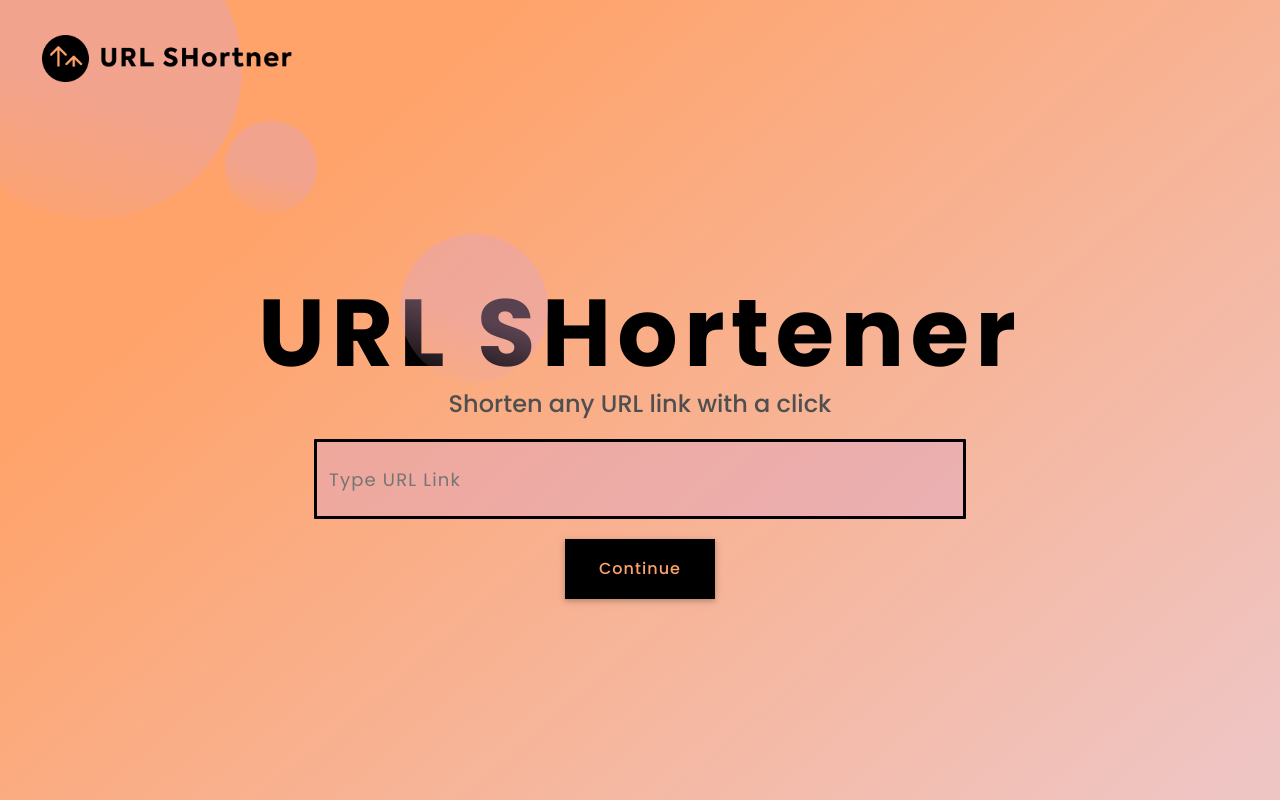
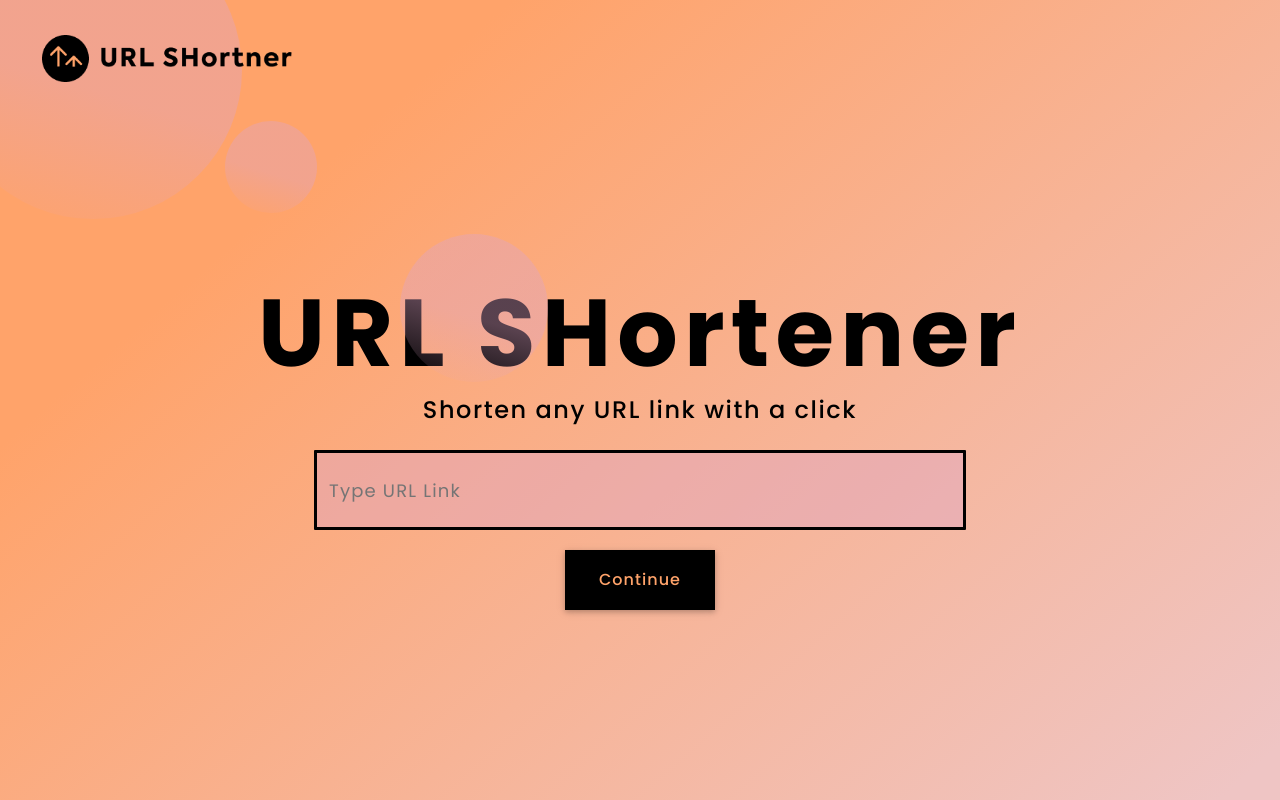
Before and after one commit to aybruhm/url-shortener-frontend, a Vue app: page / in a window 1280 px wide. Shown: the top 800 px of the page. Built offline with nearby package versions, Linux system fonts and the light colour scheme.

Commit message:
Update App.vue

```diff
--- a/src/App.vue
+++ b/src/App.vue
@@ -14,4 +14,21 @@ html,
 body {
   font-family: 'Poppins', sans-serif;
 }
+
+h4.main-subtitle {
+  font-style: normal;
+  font-weight: 500;
+  font-size: 24px;
+  margin-top: 0%;
+  padding-top: 0%;
+  line-height: 40px;
+  letter-spacing: 0.065em;
+  color: #000000;
+}
+
+@media screen and (max-width: 489px) {
+  h4.main-subtitle {
+    font-size: 18px;
+  }
+}
 </style>
```
